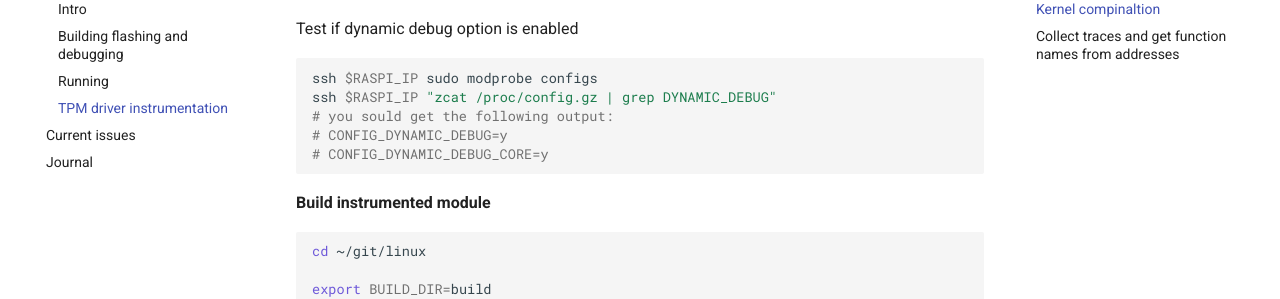
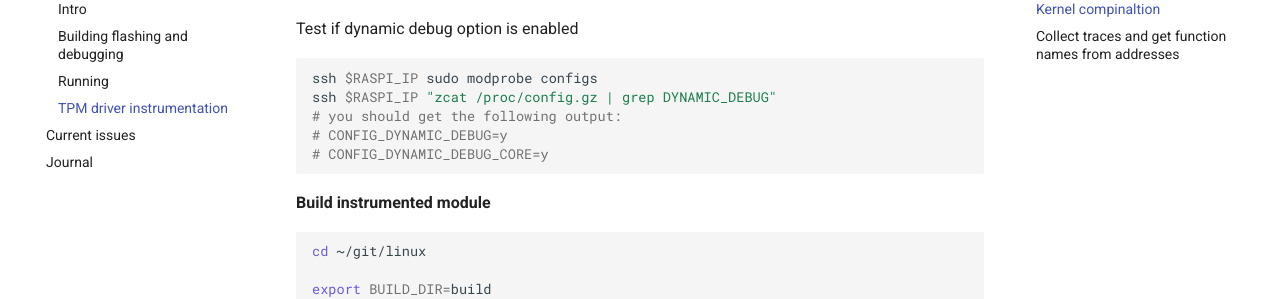
Before and after one commit to lpn-plant/lpntpm-docs, an MkDocs documentation site: the page built from docs/instrumentation.md, in a window 1280 px wide and 900 px high, scrolled down 2909 px. Shown: the part 153-452 px from the top of the window. Built offline with MkDocs 1.6.1 and Material for MkDocs 9.7.7, drawn with Linux system fonts in a browser that asks for light colours.

Commit message:
update docs/instrumentation.md typo
Co-authored-by: Maciej Pijanowski <maciej.pijanowski@3mdeb.com>

````diff
--- a/docs/instrumentation.md
+++ b/docs/instrumentation.md
@@ -154,7 +154,7 @@ Test if dynamic debug option is enabled
 ```shell
 ssh $RASPI_IP sudo modprobe configs
 ssh $RASPI_IP "zcat /proc/config.gz | grep DYNAMIC_DEBUG"
-# you sould get the following output:
+# you should get the following output:
 # CONFIG_DYNAMIC_DEBUG=y
 # CONFIG_DYNAMIC_DEBUG_CORE=y
 ```
````
